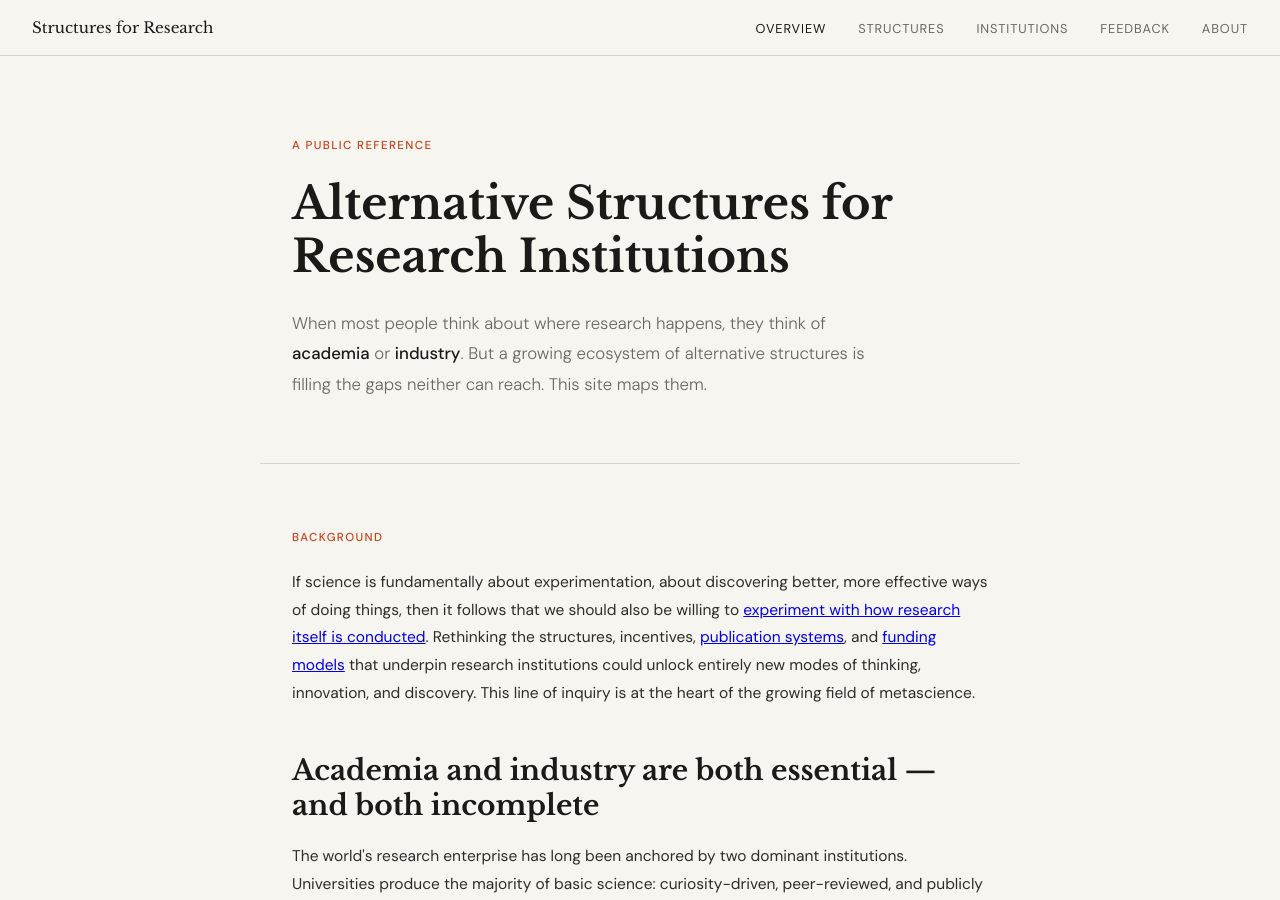
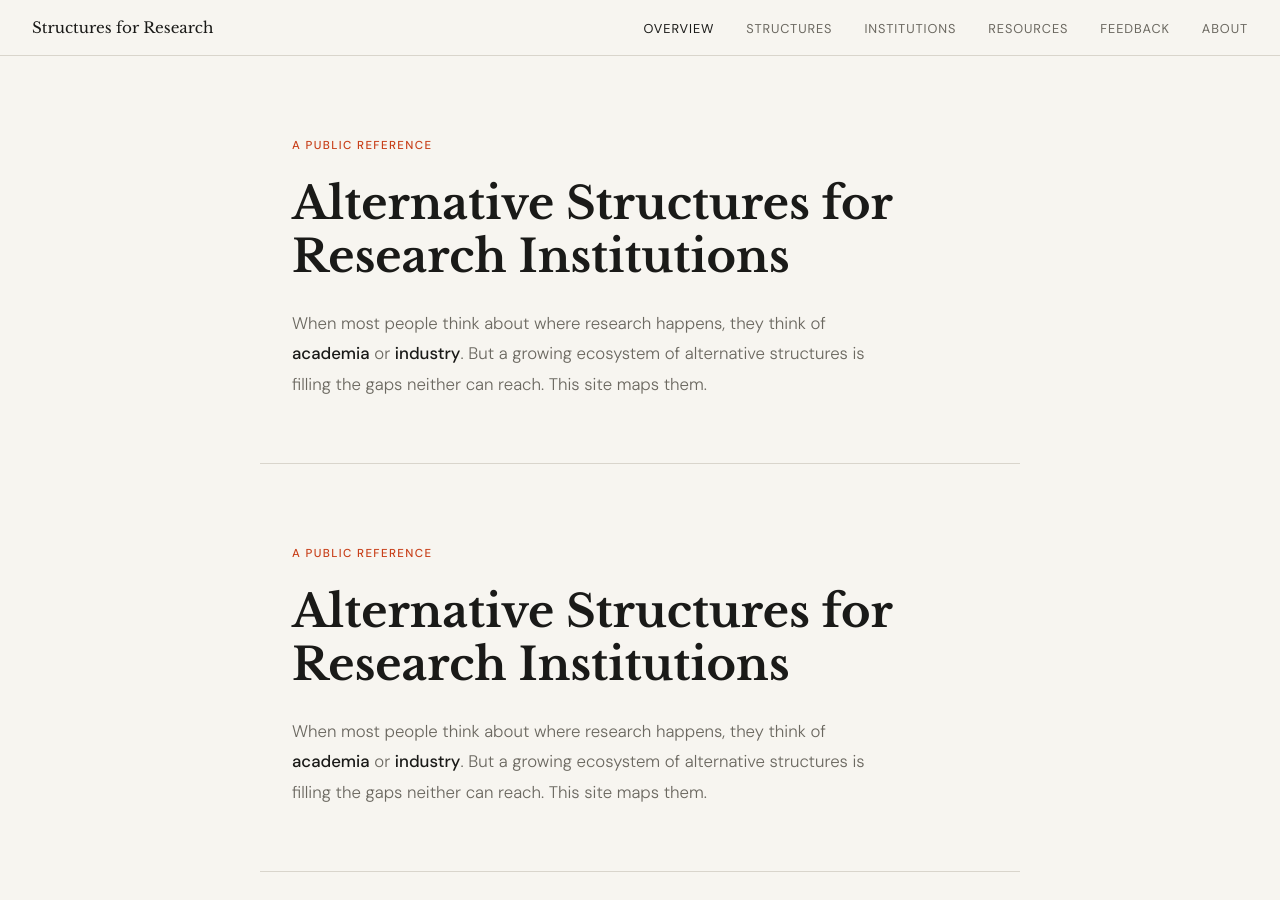
Before and after one commit to biancale4/structuresforresearch.com, a Jekyll site: the page built from index.html, in a window 1280 px wide and 900 px high. Built offline with Jekyll 4.4.1, drawn with Linux system fonts in a browser that asks for light colours.

Commit message:
Update index.html

```diff
--- a/index.html
+++ b/index.html
@@ -1,84 +1,18 @@
-<!DOCTYPE html>
-<html lang="en">
-<head>
-  <meta charset="UTF-8" />
-  <meta name="viewport" content="width=device-width, initial-scale=1.0" />
-  <title>Structures for Research — A Field Guide</title>
-  <meta name="description" content="A public reference to alternative structures for research institutions outside traditional academia and industry." />
-  <link rel="preconnect" href="https://fonts.googleapis.com" />
-  <link rel="preconnect" href="https://fonts.gstatic.com" crossorigin />
-  <link href="https://fonts.googleapis.com/css2?family=Libre+Baskerville:ital,wght@0,400;0,700;1,400&family=DM+Sans:ital,opsz,wght@0,9..40,300;0,9..40,400;0,9..40,500;1,9..40,300&display=swap" rel="stylesheet" />
-  <style>
-    :root {
-      --ink:#1a1a18;--paper:#f7f5f0;--muted:#6b6860;--accent:#c8401a;--rule:#d9d5cc;
-      --serif:'Libre Baskerville',Georgia,serif;--sans:'DM Sans',system-ui,sans-serif;
-    }
-    *,*::before,*::after{box-sizing:border-box;margin:0;padding:0}
-    html{scroll-behavior:smooth}
-    body{background:var(--paper);color:var(--ink);font-family:var(--sans);font-size:16px;line-height:1.7;-webkit-font-smoothing:antialiased}
-    nav{position:sticky;top:0;z-index:100;background:var(--paper);border-bottom:1px solid var(--rule);padding:0 2rem;display:flex;align-items:center;justify-content:space-between;height:56px}
-    .nav-logo{font-family:var(--serif);font-size:.95rem;color:var(--ink);text-decoration:none}
-    .nav-links{display:flex;gap:2rem;list-style:none}
-    .nav-links a{font-size:.8rem;letter-spacing:.07em;text-transform:uppercase;color:var(--muted);text-decoration:none;transition:color .2s}
-    .nav-links a:hover,.nav-links a.active{color:var(--ink)}
-    .hero{max-width:760px;margin:0 auto;padding:5rem 2rem 4rem;border-bottom:1px solid var(--rule)}
-    .eyebrow{font-size:.72rem;font-weight:500;letter-spacing:.12em;text-transform:uppercase;color:var(--accent);margin-bottom:1.25rem}
-    .hero h1{font-family:var(--serif);font-size:clamp(2rem,5vw,2.8rem);font-weight:700;line-height:1.2;margin-bottom:1.5rem}
-    .hero-lead{font-size:1.05rem;color:var(--muted);max-width:600px;font-weight:300;line-height:1.8}
-    .hero-lead strong{color:var(--ink);font-weight:500}
-    .content{max-width:760px;margin:0 auto;padding:4rem 2rem;border-bottom:1px solid var(--rule)}
-    .section-label{font-size:.72rem;font-weight:500;letter-spacing:.12em;text-transform:uppercase;color:var(--accent);margin-bottom:1.25rem}
-    h2{font-family:var(--serif);font-size:clamp(1.4rem,3vw,1.75rem);font-weight:700;line-height:1.25;margin-bottom:1.25rem}
-    p{margin-bottom:1.1rem;font-size:.97rem;line-height:1.8;color:#2d2d2a}
-    p:last-child{margin-bottom:0}
-    .two-col{display:grid;grid-template-columns:1fr 1fr;gap:1.5rem;margin-top:2.5rem}
-    .col-card{background:#fff;border:1px solid var(--rule);padding:1.75rem}
-    .col-card h3{font-family:var(--serif);font-size:.97rem;margin-bottom:.5rem}
-    .col-card h3+ul{margin-top:.35rem}
-    .col-card h3:not(:first-of-type){margin-top:1.25rem}
-    .col-card ul{padding-left:1.2rem;font-size:.86rem;color:var(--muted)}
-    .col-card ul li{margin-bottom:.3rem;line-height:1.6}
-    .card-label{font-size:.68rem;font-weight:500;letter-spacing:.1em;text-transform:uppercase;color:var(--accent);margin-bottom:.75rem}
-    .chart-wrap{margin:2.5rem 0 .5rem;overflow-x:auto}
-    .chart-note{font-size:.8rem;color:var(--muted);font-style:italic}
-    .types-grid{margin-top:2rem;border:1px solid var(--rule);display:grid;gap:1px;background:var(--rule)}
-    .type-row{background:var(--paper);display:grid;grid-template-columns:210px 1fr}
-    .type-name{padding:1.25rem 1.5rem;border-right:1px solid var(--rule)}
-    .type-name strong{font-family:var(--serif);font-size:.95rem;display:block;margin-bottom:.2rem}
-    .type-name span{font-size:.78rem;color:var(--muted);font-style:italic}
-    .type-desc{padding:1.25rem 1.5rem;font-size:.88rem;color:#2d2d2a;line-height:1.75}
-    .type-desc em{color:var(--muted);font-style:normal}
-    .cta-row{display:flex;gap:1rem;margin-top:2.5rem;flex-wrap:wrap}
-    .btn{display:inline-block;font-size:.8rem;font-weight:500;letter-spacing:.07em;text-transform:uppercase;text-decoration:none;padding:.75rem 1.5rem;border:1px solid var(--ink);color:var(--ink);transition:background .2s,color .2s}
-    .btn:hover{background:var(--ink);color:var(--paper)}
-    .btn-primary{background:var(--ink);color:var(--paper)}
-    .btn-primary:hover{background:var(--accent);border-color:var(--accent)}
-    footer{border-top:1px solid var(--rule);max-width:760px;margin:0 auto;padding:2.5rem 2rem;display:flex;justify-content:space-between;align-items:start;gap:2rem;flex-wrap:wrap}
-    .footer-note{font-size:.8rem;color:var(--muted);max-width:420px;line-height:1.6}
-    .footer-note a{color:var(--muted)}
-    .footer-sig{font-family:var(--serif);font-size:.82rem;color:var(--muted);font-style:italic}
-    @media(max-width:620px){
-      .nav-links{display:none}
-      .hero,.content{padding-left:1.25rem;padding-right:1.25rem}
-      .two-col{grid-template-columns:1fr}
-      .type-row{grid-template-columns:1fr}
-      .type-name{border-right:none;border-bottom:1px solid var(--rule)}
-      footer{flex-direction:column}
-    }
-  </style>
-</head>
-<body>
+---
+layout: default
+title: A Field Guide
+description: A public reference to alternative structures for research institutions outside traditional academia and industry.
+---
 
-<nav>
-  <a class="nav-logo" href="index.html">Structures for Research</a>
-    <ul class="nav-links">
-    <li><a href="index.html" class="active">Overview</a></li>
-    <li><a href="structures.html">Structures</a></li>
-    <li><a href="institutions.html">Institutions</a></li>
-    <li><a href="feedback.html">Feedback</a></li>
-    <li><a href="about.html">About</a></li>
-  </ul>
-</nav>
+<section class="hero">
+  <p class="eyebrow">A public reference</p>
+  <h1>Alternative Structures for Research Institutions</h1>
+  <p class="hero-lead">
+    When most people think about where research happens, they think of <strong>academia</strong> or <strong>industry</strong>. But a growing ecosystem of alternative structures is filling the gaps neither can reach. This site maps them.
+  </p>
+</section>
+
+<!-- ... rest of your index content sections ... -->
 
 <section class="hero">
   <p class="eyebrow">A public reference</p>
@@ -236,10 +170,3 @@
     <a class="btn" href="institutions.html">Browse the list of Institutes</a>
   </div>
 </section>
-
-<footer>
-  <p class="footer-note"><strong>Structures for Research</strong> is a public reference cataloguing organisational structures for research institutions outside traditional academia and industry. <a href="feedback.html">Feedback</a> encouraged.</p>
-  <p class="footer-sig">structuresforresearch.com</p>
-</footer>
-</body>
-</html>
```
